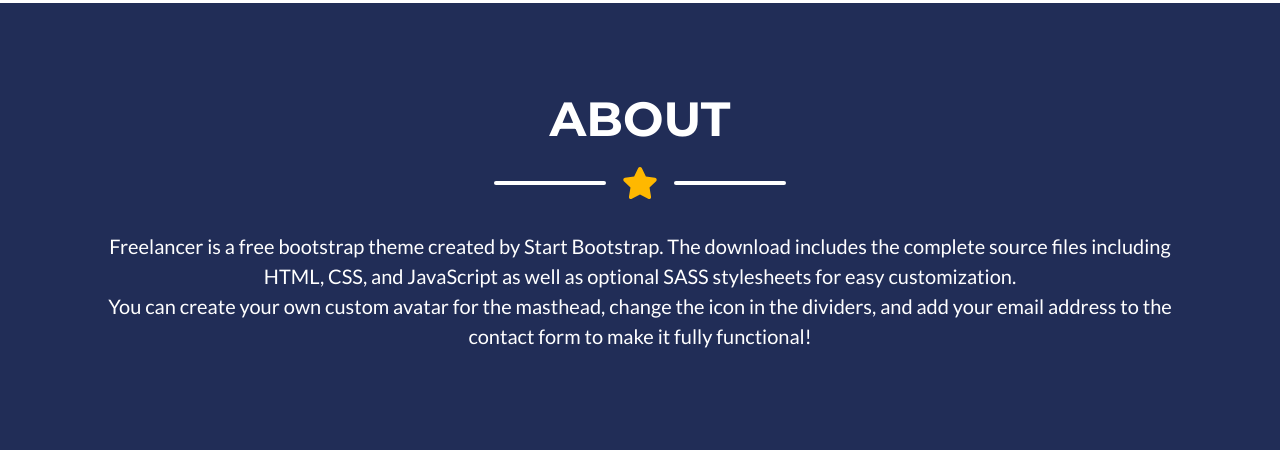
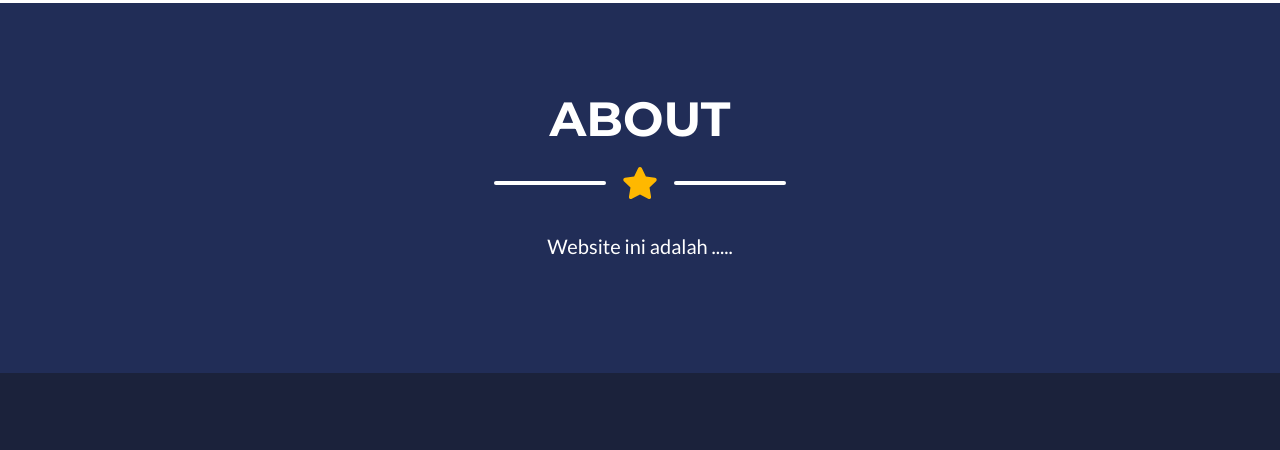
Before and after one commit to OSISMUSAVI/eMading, a plain HTML site: page index.html in a window 1280 px wide. Shown: the part 2027-2477 px from the top of the page. Drawn offline with nearby package versions, Linux system fonts and the light colour scheme.

Commit message:
Update index.html

```diff
--- a/index.html
+++ b/index.html
@@ -133,7 +133,7 @@
                 </div>
                 <!-- About Section Content-->
                 <div class="row align-items-center">
-                    <div <p class="lead">Freelancer is a free bootstrap theme created by Start Bootstrap. The download includes the complete source files including HTML, CSS, and JavaScript as well as optional SASS stylesheets for easy customization. <br> You can create your own custom avatar for the masthead, change the icon in the dividers, and add your email address to the contact form to make it fully functional!</p></div>
+                    <div <p class="lead">Website ini adalah .....</p></div>
                 </div>
             </div>
         </section>
```
